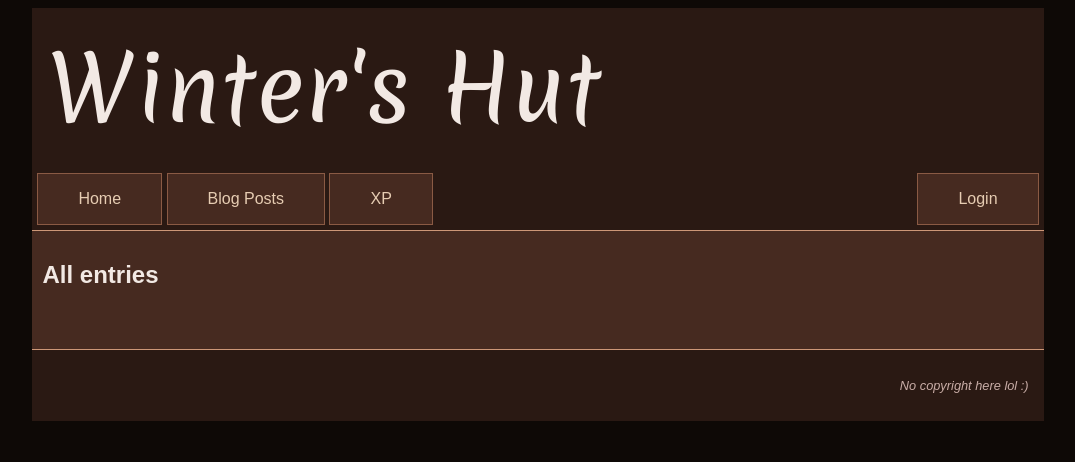
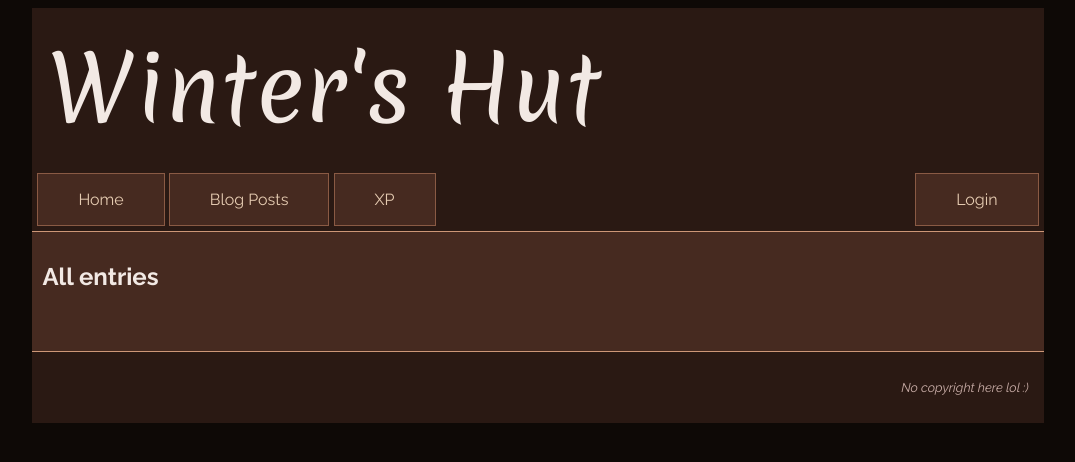
Before and after one commit to dimitarOnGithub/winterhut, a Flask app: page /all_posts in a window 1280 px wide. Shown: the top 462 px of the page, without its empty margins (102-1177 px from the left). Run offline with Flask 2, Linux system fonts and the light colour scheme; data that the repository does not hold is empty.

Commit message:
Fixing font

```diff
--- a/winterhut/templates/layout.html
+++ b/winterhut/templates/layout.html
@@ -6,6 +6,7 @@
     <link rel="preconnect" href="https://fonts.googleapis.com">
     <link rel="preconnect" href="https://fonts.gstatic.com" crossorigin>
     <link href="https://fonts.googleapis.com/css2?family=Merienda&display=swap" rel="stylesheet">
+    <link href="https://fonts.googleapis.com/css2?family=Raleway:ital,wght@0,400;0,700;1,400;1,700&display=swap" rel="stylesheet">
 
     <title>
         {% block title %}
```
